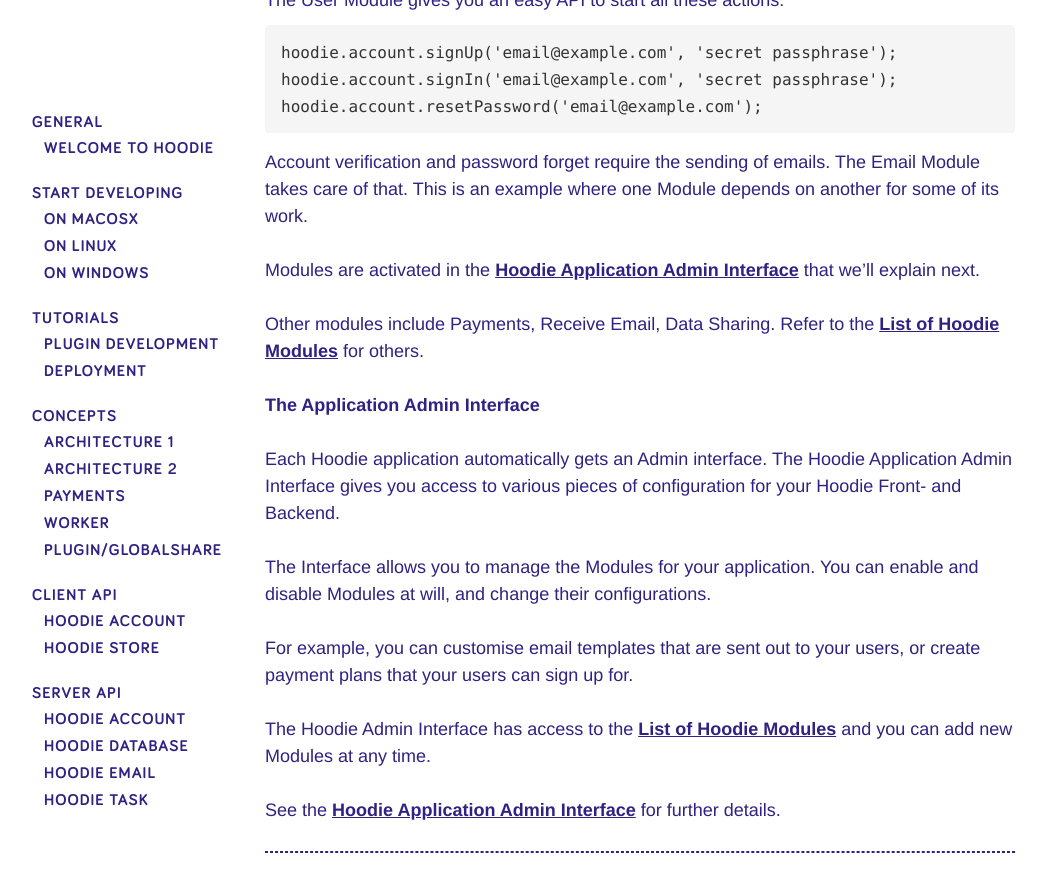
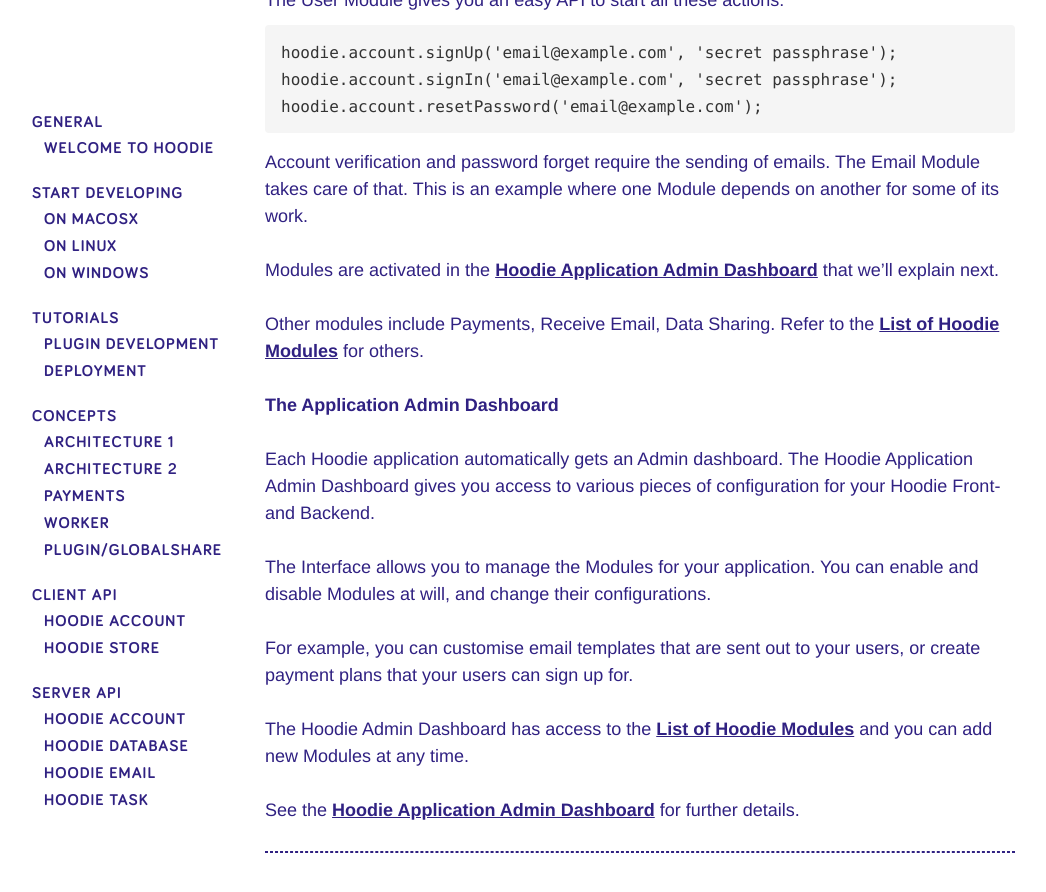
Before and after one commit to hoodiehq-archive/documentation, a Jekyll site: the page built from techdocs/concepts/index.md, in a window 1280 px wide and 900 px high, scrolled down 1741 px. Shown: the top 892 px of the window, without its empty margins (0-1046 px from the left). Built offline with Jekyll 4.4.1, drawn with Linux system fonts in a browser that asks for light colours.

Commit message:
rename Application Admin Interface to Application Admin Dashboard (as we decided to call it now)

```diff
--- a/techdocs/concepts/index.md
+++ b/techdocs/concepts/index.md
@@ -58,19 +58,19 @@ The User Module gives you an easy API to start all these actions:
 
 Account verification and password forget require the sending of emails. The Email Module takes care of that. This is an example where one Module depends on another for some of its work.
 
-Modules are activated in the [Hoodie Application Admin Interface]() that we’ll explain next.
+Modules are activated in the [Hoodie Application Admin Dashboard]() that we’ll explain next.
 
 Other modules include Payments, Receive Email, Data Sharing. Refer to the [List of Hoodie Modules]() for others.
 
 
-## The Application Admin Interface
+## The Application Admin Dashboard
 
-Each Hoodie application automatically gets an Admin interface. The Hoodie Application Admin Interface gives you access to various pieces of configuration for your Hoodie Front- and Backend.
+Each Hoodie application automatically gets an Admin dashboard. The Hoodie Application Admin Dashboard gives you access to various pieces of configuration for your Hoodie Front- and Backend.
 
 The Interface allows you to manage the Modules for your application. You can enable and disable Modules at will, and change their configurations.
 
 For example, you can customise email templates that are sent out to your users, or create payment plans that your users can sign up for.
 
-The Hoodie Admin Interface has access to the [List of Hoodie Modules]() and you can add new Modules at any time.
+The Hoodie Admin Dashboard has access to the [List of Hoodie Modules]() and you can add new Modules at any time.
 
-See the [Hoodie Application Admin Interface]() for further details.
+See the [Hoodie Application Admin Dashboard]() for further details.
```
